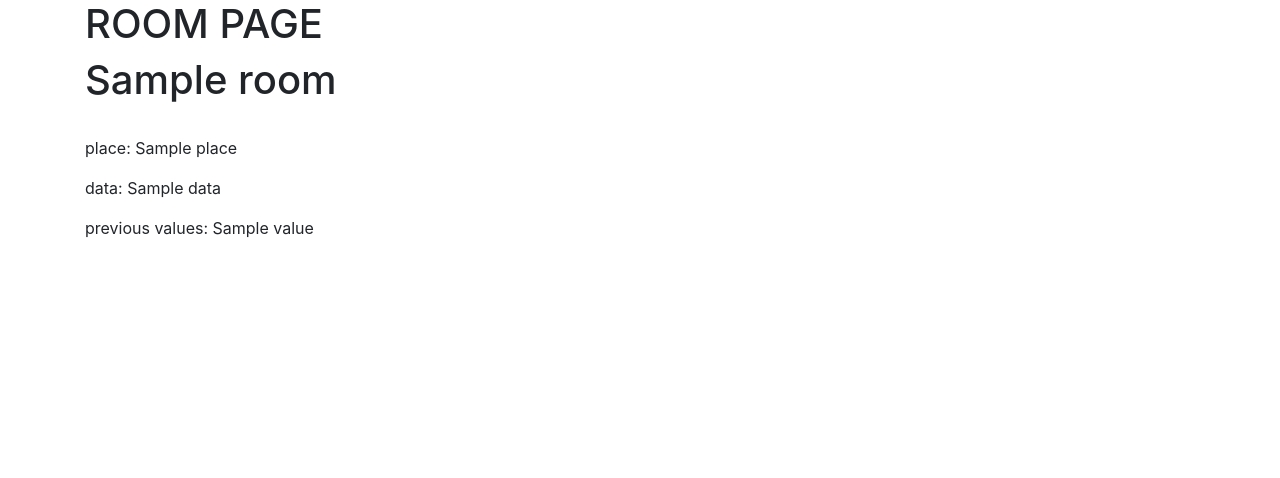
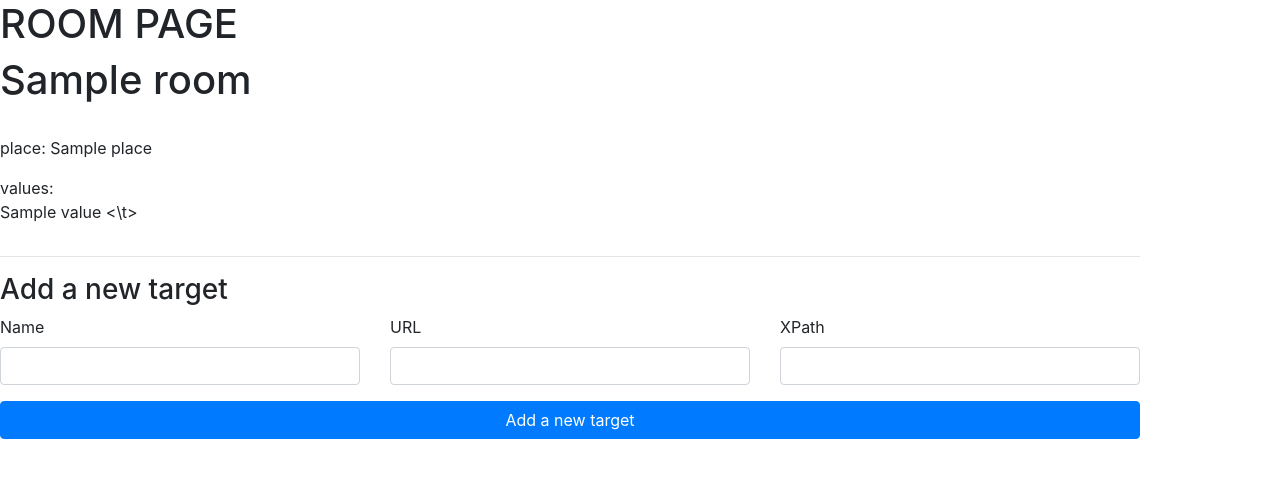
Before and after one commit to dy-fi/WarRoomPy, a Flask app: template templates/room.html in a window 1280 px wide. Shown: the top 478 px of the page. Run offline with Flask 2, Linux system fonts and the light colour scheme; the template is opened without the code that fills it: most values are stand-ins (such as "Sample title", 1, 10 or a date in 2020); some libraries are stand-ins or nearby versions.

Commit message:
built out base frontend

```diff
--- a/app.py
+++ b/app.py
@@ -4,77 +4,89 @@ from flask_pymongo import PyMongo
 from bson import ObjectId
 import scrapper
 
+
+# ==============Server Init================
 app = Flask(__name__)
+# config
 app.config.from_pyfile("config.cfg")
-app.config['MONGO_URI'] = "mongodb://localhost:27017/wrdb"
+app.config["MONGO_URI"] = "mongodb://localhost:27017/wrdb"
 mongo = PyMongo(app)
 db = mongo.db
 
-@app.route("/", methods = ['GET'])
+# ================Routes===================
+
+
+# ================Index====================
+
+@app.route("/", methods = ["GET"])
 def index():
     return render_template("index.html")
 
 
-@app.route("/room", methods = ['POST', 'GET'])
+# ================Rooms====================
+
+@app.route("/room", methods = ["POST", "GET"])
 def make_room():
+    """
+    Create a new room or render room form depending on method
+    """
 
     # gets the room form
-    if request.method == 'GET':
-        return render_template('room-form.html')
+    if request.method == "GET":
+        return render_template("room-form.html")
 
     # post request makes a new room
-    if request.method == 'POST':
+    if request.method == "POST":
         # load form data
-        title = request.form['title']
-        name = request.form['name']
-        url = request.form['url']
-        path = request.form['path']
+        title = request.form["title"]
+        name = request.form["name"]
+        url = request.form["url"]
+        path = request.form["path"]
         # Place struct
         Place = {
-            'name': name,
-            'url': url,
-            'path': path,
-            'values': []
+            "name": name,
+            "url": url,
+            "path": path,
+            "values": []
         }
 
         place_id = db.places.insert_one(Place).inserted_id
         newRoomList = [place_id]
         # Room struct
         Room = {
-            'title': title,
-            'places': newRoomList,
+            "title": title,
+            "places": newRoomList,
         }
         # insert and view the new room
         room_id = db.rooms.insert_one(Room).inserted_id
-        return redirect(url_for("show_room", room_id=room_id))
+        return redirect(url_for("target", room_id=room_id))
 
 
-@app.route("/rooms", methods = ['GET'])
+@app.route("/rooms", methods = ["GET"])
 def show_rooms():
+    """
+    show all rooms
+    test route, remove in PROD
+    """
     rooms = db.rooms.find({})
-    return render_template('rooms.html', rooms=rooms)
+    return render_template("rooms.html", rooms=rooms)
 
 
-@app.route("/show_room/<room_id>", methods = ['GET'])
-def show_room(room_id):
+@app.route("/room/<room_id>", methods = ["GET"])
+def target(room_id):
+    """
+    display room
+    """
     # find room or bust!
     room = db.rooms.find_one({ "_id" : ObjectId(oid=str(room_id)) })
     print(room)
     # list of dictionaries after its populated in the proceeding for loop
     result = []
     # iterate through places and scrape data
-    for place_id in room['places']:
+    for place_id in room["places"]:
         place = db.places.find_one({ "_id": ObjectId(oid=str(place_id)) })
-        data = scrapper.ScrapeXpath(place['url'], place['path'])
+        data = scrapper.ScrapeXpath(place["url"], place["path"])
         print(data)
-        # response packaging
-        d = {
-            'name': place['name'],
-            'data': data,
-            'values': place['values']
-        }
-
-        result.append(d)
 
         # push new val to mongo document
         db.places.update(
@@ -85,7 +97,7 @@ def show_room(room_id):
         })
 
         # pop to keep the value lists at 10
-        if len(place['values']) > 9:
+        if len(place["values"]) > 9:
             db.places.update(
             {"_id": ObjectId(oid=str(place_id))},
             {
@@ -93,5 +105,40 @@ def show_room(room_id):
                 {"values": 1}
             })
 
+         # response packaging
+        d = {
+            "name": place["name"],
+            "values": place["values"]
+        }
+
+        result.append(d)
+
 
     return render_template("room.html", room=room, data=result)
+
+
+# ================Places===================
+
+@app.route("/room/<room_id>/place", methods = ["POST"])
+def make_place(room_id):
+    """
+        create a new place from form data, add it to db, redirect to relevent room
+    """
+
+    room_id = ObjectId(oid=str(room_id))
+    # place struct packaging
+    newPlace = {
+        "name": request.form["name"],
+        "url": request.form["url"],
+        "path": request.form["path"],
+        "values": [],
+    }
+    # push to room's places list
+    db.rooms.update(
+    {"_id": room_id },
+    {
+        "$push":
+        {"places": newPlace}
+    })
+    # redirect to room
+    return redirect(url_for("target", room_id=room_id))
--- /dev/null
+++ b/static/main.css
@@ -0,0 +1,51 @@
+.banner {
+    text-align: center;
+}
+
+.container {
+    width:100%;
+    border:0px;
+    padding:0px;
+    margin:0px;
+    left:0px;
+    right:0px;
+}
+
+.index-top-wrapper {
+    background-color:#cc1d1d;
+    width:100%;
+    height:400px;
+    border:0px;
+    padding:0px;
+    margin:0px;
+    left:0px;
+    position:fixed;
+}
+
+img {
+    padding-top: 5em;
+}
+
+.index-bottom-wrapper {
+    top: 500px;
+    text-align: center;
+    position:absolute;
+    margin: auto;
+}
+
+.nav-link-right {
+    text-align: left;
+    padding-top:200px;
+}
+
+.nav-link-left {
+    text-align: right;
+    padding-top:200px
+}
+
+.link {
+    color: black;
+    text-decoration: underline;
+    text-transform: uppercase;
+    letter-spacing:2px;
+}
--- a/templates/base.html
+++ b/templates/base.html
@@ -6,18 +6,19 @@
     <meta author='dy-fi'>
 
     <link rel='stylesheet' href='https://stackpath.bootstrapcdn.com/bootstrap/4.1.3/css/bootstrap.min.css' integrity='sha384-MCw98/SFnGE8fJT3GXwEOngsV7Zt27NXFoaoApmYm81iuXoPkFOJwJ8ERdknLPMO' crossorigin='anonymous'>
-    <link rel='stylesheet' type='text/css' href='/public/styles/main.css'>
-
+    <link rel='stylesheet' type='text/css' href="{{ url_for('static', filename='main.css', version=10.1) }}">
+    {% block head %}{% endblock %}
     <title>War Room</title>
   </head>
   <body>
 
     <div class='container'>
         {% block content %}
+
         {% endblock %}
     </div>
 
-    <script src='/public/scripts/main.js' type='text/javascript'></script>
+    {% block scripts %}{% endblock %}
     <script src='https://code.jquery.com/jquery-3.3.1.slim.min.js' integrity='sha384-q8i/X+965DzO0rT7abK41JStQIAqVgRVzpbzo5smXKp4YfRvH+8abtTE1Pi6jizo' crossorigin='anonymous'></script>
     <script src='https://cdnjs.cloudflare.com/ajax/libs/popper.js/1.14.3/umd/popper.min.js' integrity='sha384-ZMP7rVo3mIykV+2+9J3UJ46jBk0WLaUAdn689aCwoqbBJiSnjAK/l8WvCWPIPm49' crossorigin='anonymous'></script>
     <script src='https://stackpath.bootstrapcdn.com/bootstrap/4.1.3/js/bootstrap.min.js' integrity='sha384-ChfqqxuZUCnJSK3+MXmPNIyE6ZbWh2IMqE241rYiqJxyMiZ6OW/JmZQ5stwEULTy' crossorigin='anonymous'></script>
--- /dev/null
+++ b/templates/place-form.html
@@ -0,0 +1,24 @@
+<form method='POST' action='/place'>
+    <div class='form-group'>
+        <div class='row'>
+            <div class='col'>
+                <label for='name'>Name</label>
+                <input class='form-control' type='text' id='name' name='name' required>
+            </div>
+            <div class='col'>
+                <label for='url'>URL</label>
+                <input class='form-control' type='text' id='url' name='url' required>
+            </div>
+            <div class='col'>
+                    <label for='path'>XPath</label>
+                    <input class='form-control' type='text' id='path' name='path' required>
+            </div>
+        </div>
+
+    </div>
+
+    <!-- BUTTON -->
+    <div class='form-group'>
+        <button class='btn btn-primary btn-block' type='submit'>Add a new target</button>
+    </div>
+</form>
--- /dev/null
+++ b/templates/place.html
@@ -0,0 +1,9 @@
+<div class='col-md-5'>
+        <p>place: {{ place["name"] }}</p>
+        <p>values:
+            <br>
+            {% for value in place["values"] %}
+                {{value}} <\t>
+            {% endfor %}
+        </p>
+</div>
--- a/templates/room.html
+++ b/templates/room.html
@@ -5,13 +5,18 @@
 
 <h1>{{ room.title }}</h1>
 <br>
-{% for place in data %}
-    <p>place: {{ place["name"] }}</p>
-    <p>data: {{ place["data"] }}</p>
-    <p>previous values:
-        {% for value in place["values"] %}
-            {{value}}
-        {% endfor %}
-    </p>
-{% endfor %}
+
+<div class='row'>
+    {% for place in data %}
+        {% with p = place %}
+            {% include "place.html" %}
+        {% endwith %}
+    {% endfor %}
+</div>
+
+
+
+<hr>
+<h3>Add a new target</h3>
+{% include "place-form.html" %}
 {% endblock %}
```
Also changed, not shown: templates/index.html (+18 -2 lines), templates/rooms.html (added, +13 -0 lines), public/styles/main.css (deleted), static/main.js (added), static/war-room-logo-name.png (added), static/war-room-logo.png (added).
